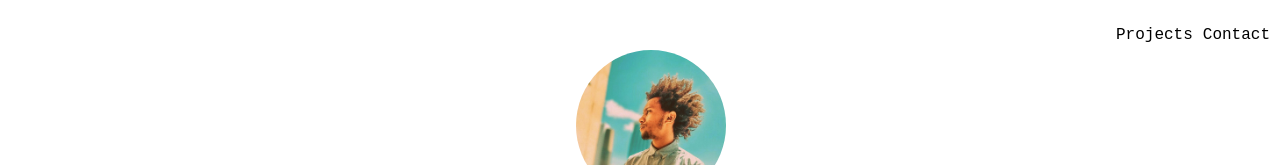
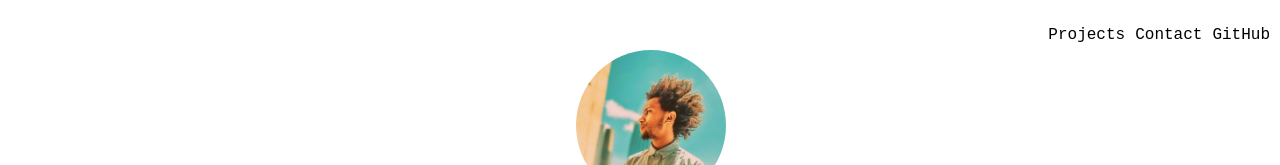
Before and after one commit to kiztopia1/Ip-Portfolio, a plain HTML site: page index.html in a window 1280 px wide. Shown: the top 165 px of the page. Drawn offline with Linux system fonts and the light colour scheme; files whose address does not match are found by name.

Commit message:
github added

```diff
--- a/index.html
+++ b/index.html
@@ -11,6 +11,7 @@
       <ul>
         <li><a href="./projects.html">Projects</a></li>
         <li><a href="./contact.html">Contact</a></li>
+        <li><a href="https://github.com/kiztopia1/">GitHub</a></li>
       </ul>
     </nav>
     <div class="hero">
```
